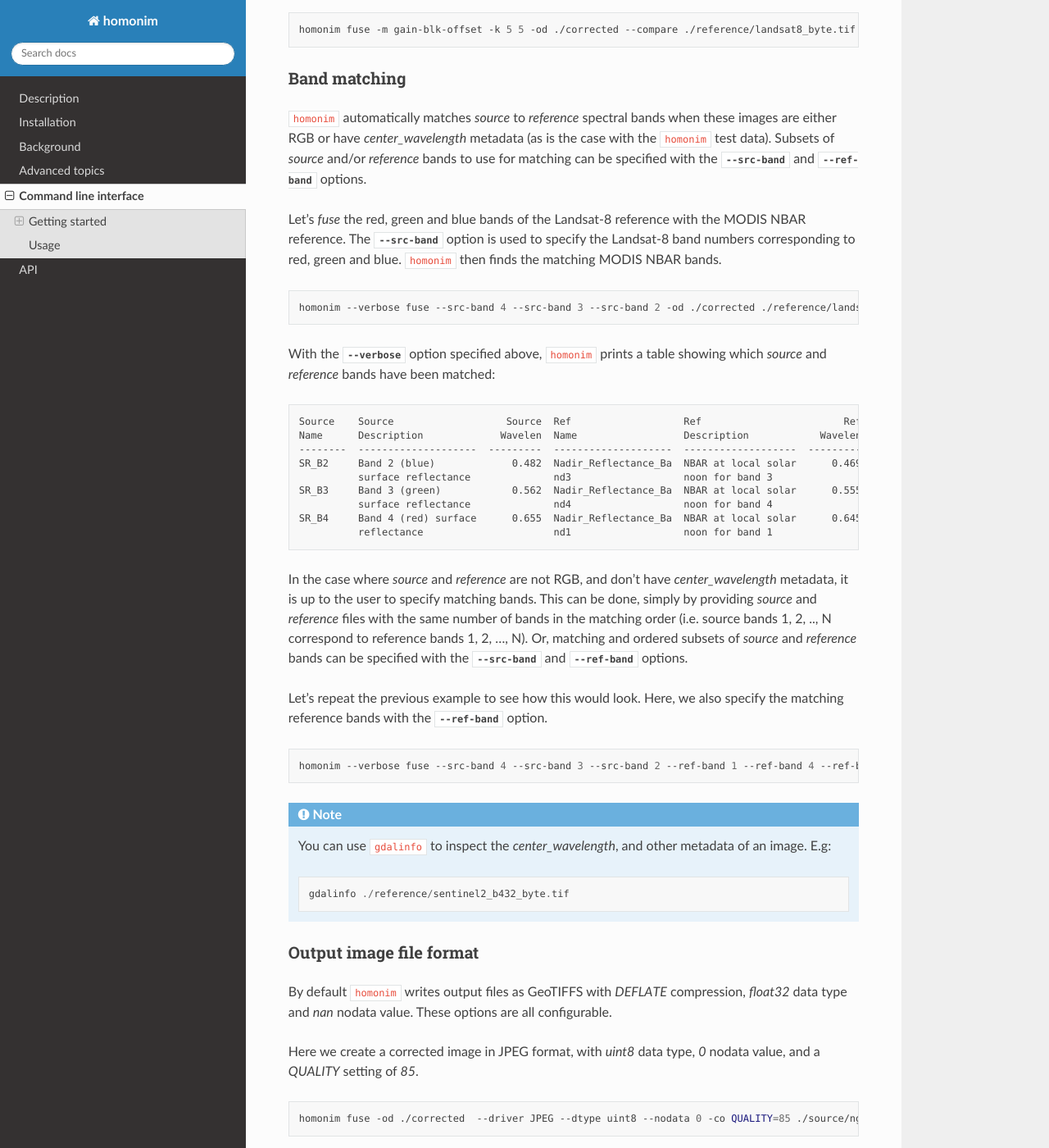
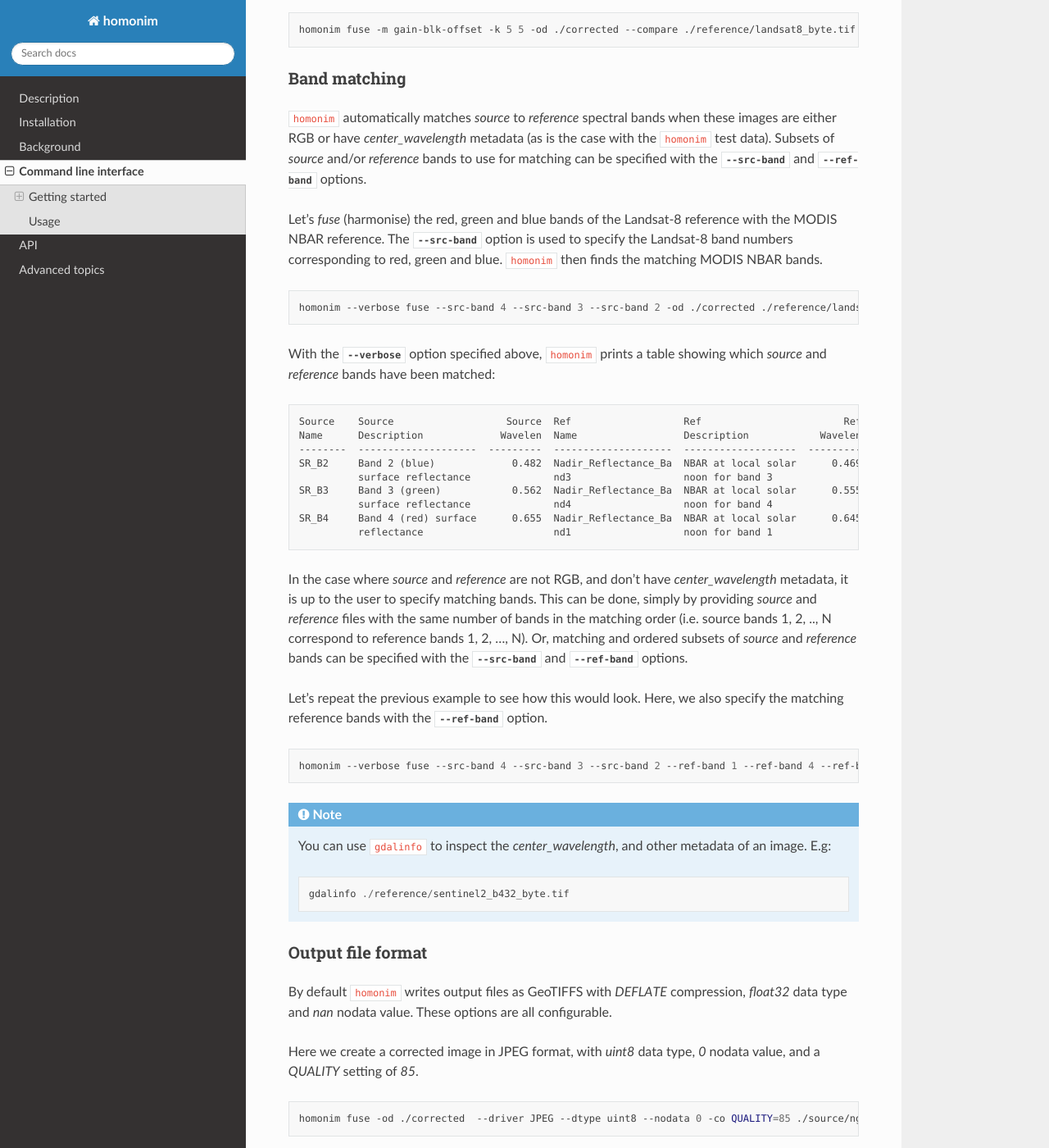
Before and after one commit to leftfield-geospatial/homonim, a Sphinx documentation site: the page built from docs/cli.rst, in a window 1280 px wide and 1400 px high, scrolled down 1740 px. Shown: the whole window at 82% size. Built offline with Sphinx 7.4.7 and the Read the Docs theme 2.0.0, drawn with Linux system fonts in a browser that asks for light colours.

Commit message:
doc changes and updates

```diff
--- a/README.rst
+++ b/README.rst
@@ -27,9 +27,7 @@
 .. image:: https://raw.githubusercontent.com/dugalh/homonim/update_docs/docs/readme_eg.png
    :alt: example
 
-
 See the documentation site for more detail: https://homonim.readthedocs.io/.
-
 
 .. install_start
 
--- a/docs/cli.rst
+++ b/docs/cli.rst
@@ -71,7 +71,7 @@
 
 ``homonim`` automatically matches *source* to *reference* spectral bands when these images are either RGB or have *center_wavelength* metadata (as is the case with the ``homonim`` test data).  Subsets of *source* and/or *reference* bands to use for matching can be specified with the :option:`--src-band <homonim-fuse --src-band>` and :option:`--ref-band <homonim-fuse --ref-band>` options.
 
-Let's *fuse* the red, green and blue bands of the Landsat-8 reference with the MODIS NBAR reference.  The :option:`--src-band <homonim-fuse --src-band>` option is used to specify the Landsat-8 band numbers corresponding to red, green and blue.  ``homonim`` then finds the matching MODIS NBAR bands.
+Let's *fuse* (harmonise) the red, green and blue bands of the Landsat-8 reference with the MODIS NBAR reference.  The :option:`--src-band <homonim-fuse --src-band>` option is used to specify the Landsat-8 band numbers corresponding to red, green and blue.  ``homonim`` then finds the matching MODIS NBAR bands.
 
 .. code:: shell
 
@@ -106,8 +106,8 @@
         gdalinfo ./reference/sentinel2_b432_byte.tif
 
 
-Output image file format
-~~~~~~~~~~~~~~~~~~~~~~~~
+Output file format
+~~~~~~~~~~~~~~~~~~
 
 By default ``homonim`` writes output files as GeoTIFFS with *DEFLATE* compression, *float32* data type and *nan* nodata value.  These options are all configurable.
 
--- a/docs/index.rst
+++ b/docs/index.rst
@@ -18,8 +18,8 @@
    description
    installation
    background
-   advanced
    cli
    api
+   advanced
 
 * :ref:`genindex`
```
Also changed, not shown: other parts of README.rst (+1 -1 lines), docs/background.rst (+3 -8 lines).
